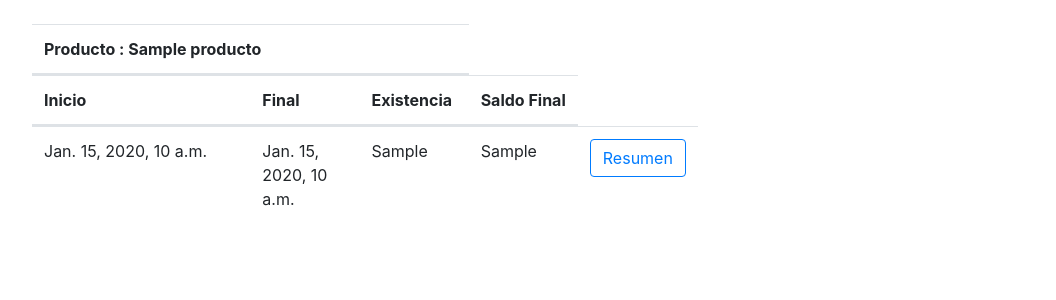
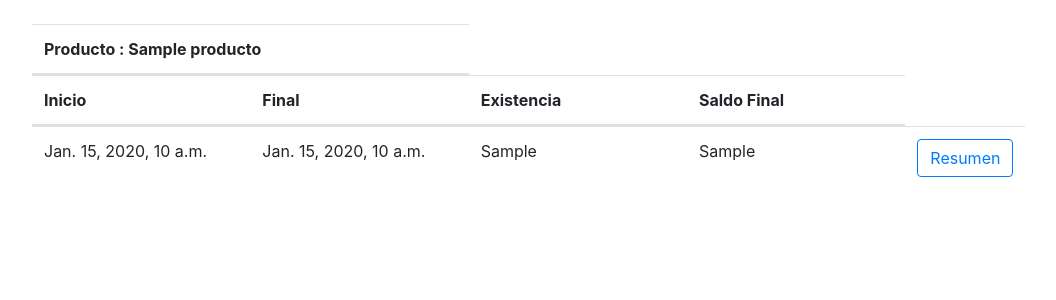
Before and after one commit to OrellanaGC/Sist-Cont, a Django app: template templates/inventario/listPeriodos.html in a window 1280 px wide; the page is wider, and only the part inside the window is pictured. Shown: the part 56-356 px from the top of that part, without its empty margins (13-1069 px from the left). Run offline with Django 3.2, Linux system fonts and the light colour scheme; the template is opened without the code that fills it: most values are stand-ins (such as "Sample title", 1, 10 or a date in 2020); some libraries are stand-ins or nearby versions.

Commit message:
Kardex funcionando al 99.99% y cambios en sus templates

```diff
--- a/apps/producto/views.py
+++ b/apps/producto/views.py
@@ -40,7 +40,7 @@ def CreateTransaccion(request):
 			devolucionCompra(transaccionInv)
 		if transaccionInv.tipo == 'DV':
 			devolucionVenta(transaccionInv)
-		return redirect('verProducto')
+		return redirect('registrarTransaccion')
 	return render(request, 'productos/registrarTransaccion.html', {'form':form})
 
 
--- a/templates/inventario/listPeriodos.html
+++ b/templates/inventario/listPeriodos.html
@@ -16,9 +16,9 @@
 		{% endif %}
 		<tr class="row">
 			<th class="col-2">Inicio</th>
-			<th class="col-1">Final</th>
-			<th class="col-1">Existencia</th>
-			<th class="col-1">Saldo Final</th>
+			<th class="col-2">Final</th>
+			<th class="col-2">Existencia</th>
+			<th class="col-2">Saldo Final</th>
 		</tr>
 	</thead>
 	<tbody>
@@ -26,9 +26,9 @@
 		{% for Periodo in periodo %}
 		<tr class="row">
 			<td class="col-2">{{Periodo.fechaInicio}}</td>
-			<td class="col-1">{{Periodo.fechaFinal}}</td>
-			<td class="col-1">{{Periodo.existenciaFinal}}</td>
-			<td class="col-1">{{Periodo.saldoFinal}}</td>
+			<td class="col-2">{{Periodo.fechaFinal}}</td>
+			<td class="col-2">{{Periodo.existenciaFinal}}</td>
+			<td class="col-2">{{Periodo.saldoFinal}}</td>
 			<td>
 			<a class="btn btn-outline-primary" href="{%url 'inventario' Periodo.idPeriodo%}">Resumen</a>
 			</td>
```
Also changed, not shown: apps/transaccion/views.py (+4 -3 lines), templates/inventario/inventario.html (+10 -10 lines).
